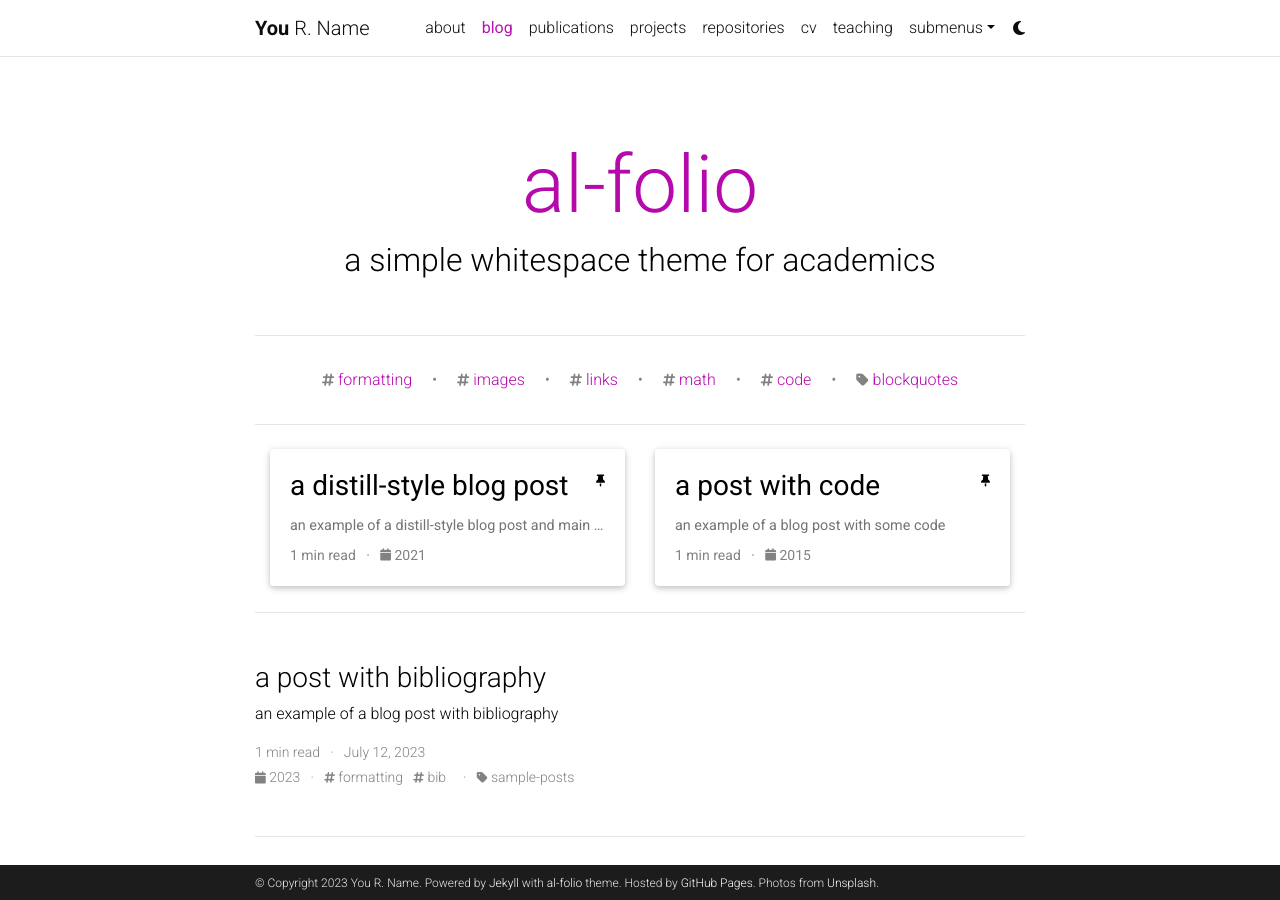
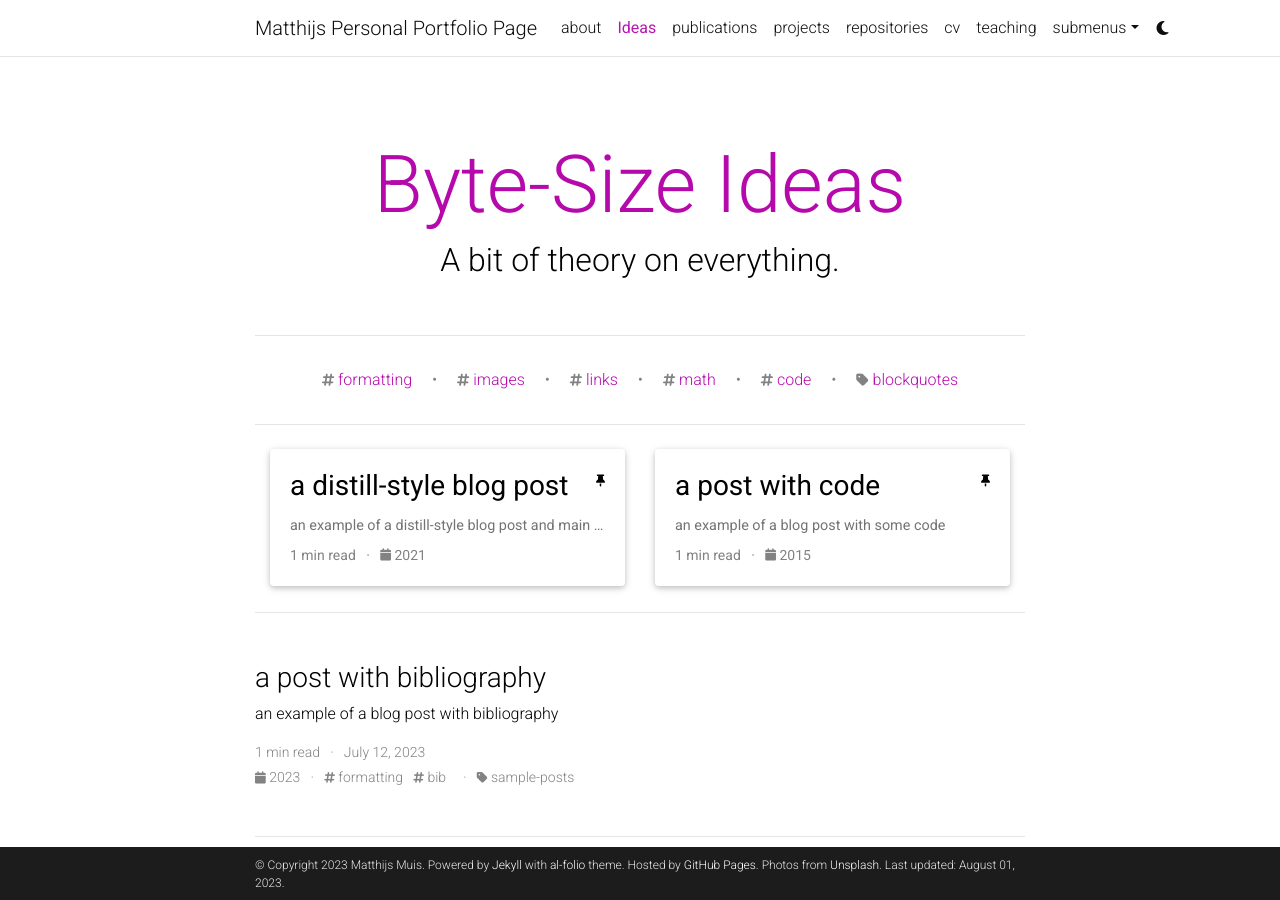
Before and after one commit to MatthijsMu/old-site, a Jekyll site: the page built from blog/index.html, in a window 1280 px wide and 900 px high. Built offline with Jekyll 4.4.1, drawn with Linux system fonts in a browser that asks for light colours; the list of posts is cut into pages by our own code; comment, search, counter and statistics services are not loaded; a style sheet for code colours, icons or effects is not loaded.

Commit message:
change configurations for my own use

```diff
--- a/_config.yml
+++ b/_config.yml
@@ -2,25 +2,26 @@
 # Site settings
 # -----------------------------------------------------------------------------
 
-title: blank # the website title (if blank, full name will be used instead)
-first_name: You
-middle_name: R.
-last_name: Name
-email: you@example.com
+title: Matthijs Personal Portfolio Page # the website title (if blank, full name will be used instead)
+first_name: Matthijs
+middle_name:
+last_name: Muis
+email:
 description: > # the ">" symbol means to ignore newlines until "footer_text:"
-  A simple, whitespace theme for academics. Based on [*folio](https://github.com/bogoli/-folio) design.
+  A portfolio website mostly for blogging about Mathematics and Computer Science related things (I hope
+  to occasionally include some ideas from quantum mechanics as well).
 footer_text: >
   Powered by <a href="https://jekyllrb.com/" target="_blank">Jekyll</a> with <a href="https://github.com/alshedivat/al-folio">al-folio</a> theme.
   Hosted by <a href="https://pages.github.com/" target="_blank">GitHub Pages</a>.
   Photos from <a href="https://unsplash.com" target="_blank">Unsplash</a>.
-keywords: jekyll, jekyll-theme, academic-website, portfolio-website  # add your own keywords or leave empty
+keywords:   # add your own keywords or leave empty
 
 lang: en # the language of your site (for example: en, fr, cn, ru, etc.)
 icon: ⚛️  # the emoji used as the favicon (alternatively, provide image name in /assets/img/)
 
-url: https://alshedivat.github.io # the base hostname & protocol for your site
-baseurl: /al-folio # the subpath of your site, e.g. /blog/
-last_updated: false # set to true if you want to display last updated in the footer
+url: https://matthijsmu.github.io # the base hostname & protocol for your site
+baseurl: # the subpath of your site, e.g. /blog/
+last_updated: true # set to true if you want to display last updated in the footer
 impressum_path:  # set to path to include impressum link in the footer, use the same path as permalink in a page, helps to conform with EU GDPR
 
 # -----------------------------------------------------------------------------
@@ -71,11 +72,11 @@ og_image: # The site-wide (default for all links) Open Graph preview image
 # Social integration
 # -----------------------------------------------------------------------------
 
-github_username: # your GitHub user name
+github_username: MatthijsMu # your GitHub user name
 gitlab_username: # your GitLab user name
 twitter_username: # your Twitter handle
 mastodon_username: # your mastodon instance+username in the format instance.tld/@username
-linkedin_username: # your LinkedIn user name
+linkedin_username: Matthijs Muis # your LinkedIn user name
 telegram_username: # your Telegram user name
 scholar_userid: # your Google Scholar ID
 semanticscholar_id: # your Semantic Scholar ID
@@ -123,9 +124,9 @@ bing_site_verification:  # out your bing-site-verification ID (Bing Webmaster)
 # Blog
 # -----------------------------------------------------------------------------
 
-blog_name: al-folio # blog_name will be displayed in your blog page
-blog_nav_title: blog # your blog must have a title for it to be displayed in the nav bar
-blog_description: a simple whitespace theme for academics
+blog_name: Byte-Size Ideas # blog_name will be displayed in your blog page
+blog_nav_title: Ideas # your blog must have a title for it to be displayed in the nav bar
+blog_description: A bit of theory on everything.
 permalink: /blog/:year/:title/
 
 # Pagination
@@ -139,29 +140,27 @@ related_blog_posts:
 # Giscus comments (RECOMMENDED)
 # Follow instructions on https://giscus.app/ to setup for your repo to fill out
 # the information below.
-giscus:
-  repo: alshedivat/al-folio      # <your-github-user-name>/<your-github-repo-name>
-  repo_id: MDEwOlJlcG9zaXRvcnk2MDAyNDM2NQ==
-  category: Comments             # name of the category under which discussions will be created
-  category_id: DIC_kwDOA5PmLc4CTBt6
-  mapping: title                 # identify discussions by post title
-  strict: 1                      # use strict identification mode
-  reactions_enabled: 1           # enable (1) or disable (0) emoji reactions
-  input_position: bottom         # whether to display input form below (bottom) or above (top) the comments
-  theme: preferred_color_scheme  # name of the color scheme (preferred works well with al-folio light/dark mode)
-  emit_metadata: 0
-  lang: en
 
-# Disqus comments (DEPRECATED)
-disqus_shortname: al-folio # put your disqus shortname
-# https://help.disqus.com/en/articles/1717111-what-s-a-shortname
+# Commented out: not supported now (MATTHIJS)
+# giscus:
+#  repo: alshedivat/al-folio      # <your-github-user-name>/<your-github-repo-name>
+#  repo_id: MDEwOlJlcG9zaXRvcnk2MDAyNDM2NQ==
+#  category: Comments             # name of the category under which discussions will be created
+#  category_id: DIC_kwDOA5PmLc4CTBt6
+#  mapping: title                 # identify discussions by post title
+#  strict: 1                      # use strict identification mode
+#  reactions_enabled: 1           # enable (1) or disable (0) emoji reactions
+#  input_position: bottom         # whether to display input form below (bottom) or above (top) the comments
+#  theme: preferred_color_scheme  # name of the color scheme (preferred works well with al-folio light/dark mode)
+#  emit_metadata: 0
+#  lang: en
 
 # External sources.
 # If you have blog posts published on medium.com or other external sources,
 # you can display them in your blog by adding a link to the RSS feed.
 external_sources:
-  - name: medium.com
-    rss_url: https://medium.com/@al-folio/feed
+  #- name: medium.com
+  #  rss_url: https://medium.com/@al-folio/feed
 
 # -----------------------------------------------------------------------------
 # Collections
@@ -274,8 +273,8 @@ display_categories: ['blockquotes'] # these categories will be displayed on the
 
 scholar:
 
-  last_name: [Einstein]
-  first_name: [Albert, A.]
+  last_name: [Muis]
+  first_name: [Matthijs, M.]
 
   style: apa
   locale: en
```
